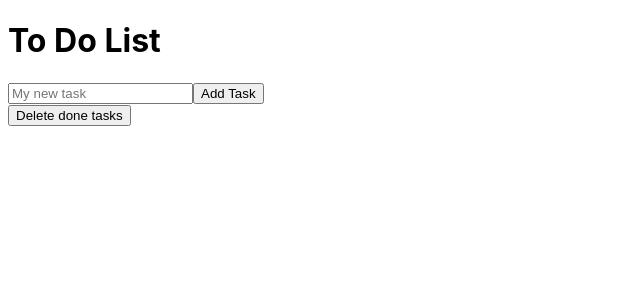
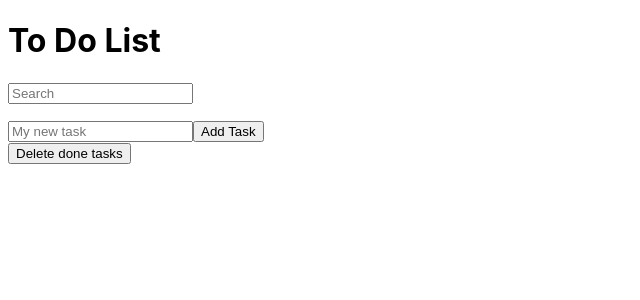
Before and after one commit to Globostofo/todo-list-reactjs, a React (Create React App) app: page / in a window 1280 px wide. Shown: the top 300 px of the page, without its empty margins (0-640 px from the left). Built offline with nearby package versions, Linux system fonts and the light colour scheme.

Commit message:
First search feature

```diff
--- a/src/App.js
+++ b/src/App.js
@@ -11,6 +11,7 @@ class App extends React.Component {
         this.state = {
             tasks: tasks ? JSON.parse(tasks) : {},
             autoIncr: autoIncr ? JSON.parse(autoIncr) : 0,
+            searchBar: '',
             taskBar: ''
         }
     }
@@ -18,6 +19,10 @@ class App extends React.Component {
     saveStateInLocalStorage() {
         localStorage.setItem('tasks', JSON.stringify(this.state.tasks));
         localStorage.setItem('autoIncr', JSON.stringify(this.state.autoIncr));
+    }
+
+    renderTasks() {
+        return Object.entries(this.state.tasks).filter((entry) => entry[1].title.includes(this.state.searchBar)).map((entry) => this.createRenderableTask(entry[0], entry[1]))
     }
 
     createRenderableTask(id, task) {
@@ -54,7 +59,8 @@ class App extends React.Component {
         return (
             <div>
                 <h1>To Do List</h1>
-                <ul className='task-list'>{Object.entries(this.state.tasks).map((entry) => this.createRenderableTask(entry[0], entry[1]))}</ul>
+                <input type="text" placeholder="Search" value={this.state.searchBar} onChange={(event) => this.setState({ searchBar: event.target.value })} />
+                <ul className='task-list'>{this.renderTasks()}</ul>
                 <input type="text" placeholder="My new task" value={this.state.taskBar} onChange={(event) => this.setState({ taskBar: event.target.value })} />
                 <button onClick={() => this.handleTaskCreation()}>Add Task</button>
                 <br /><button onClick={() => this.handleDoneDeletion()}>Delete done tasks</button>
```
